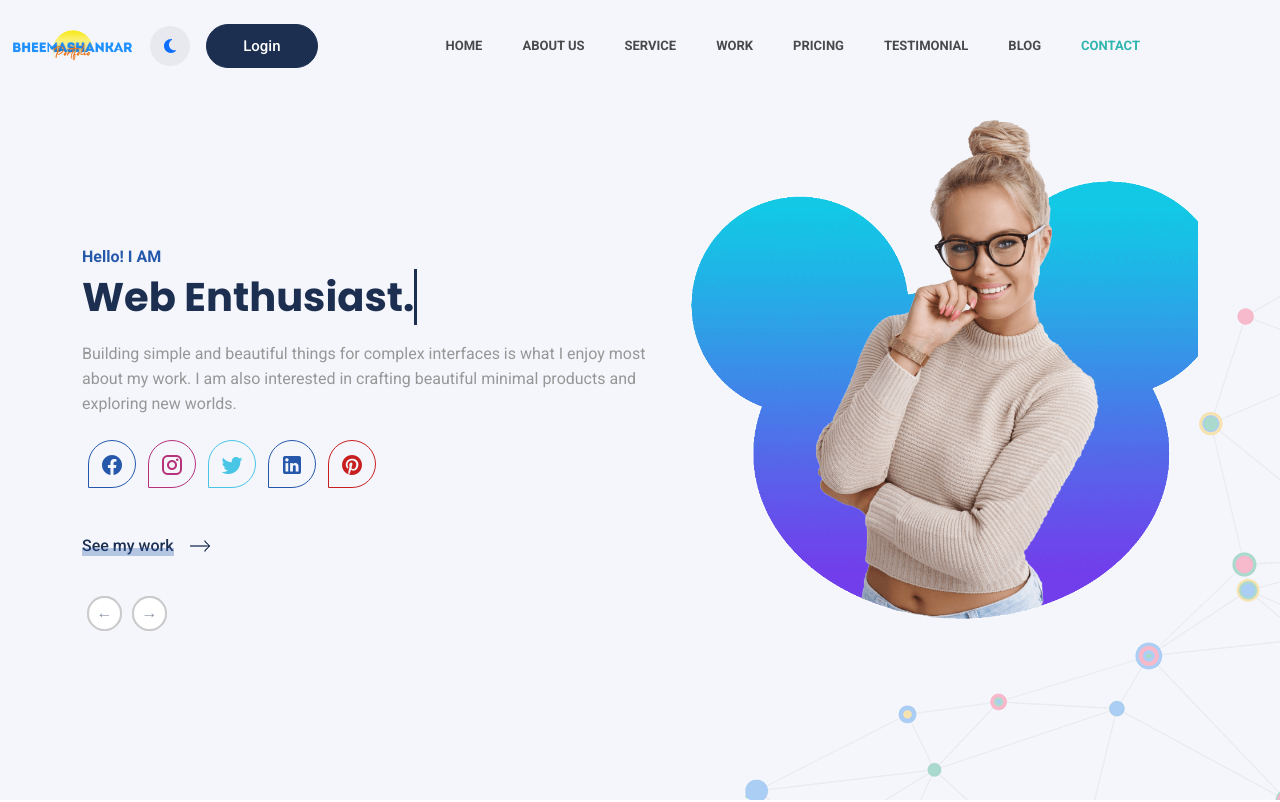
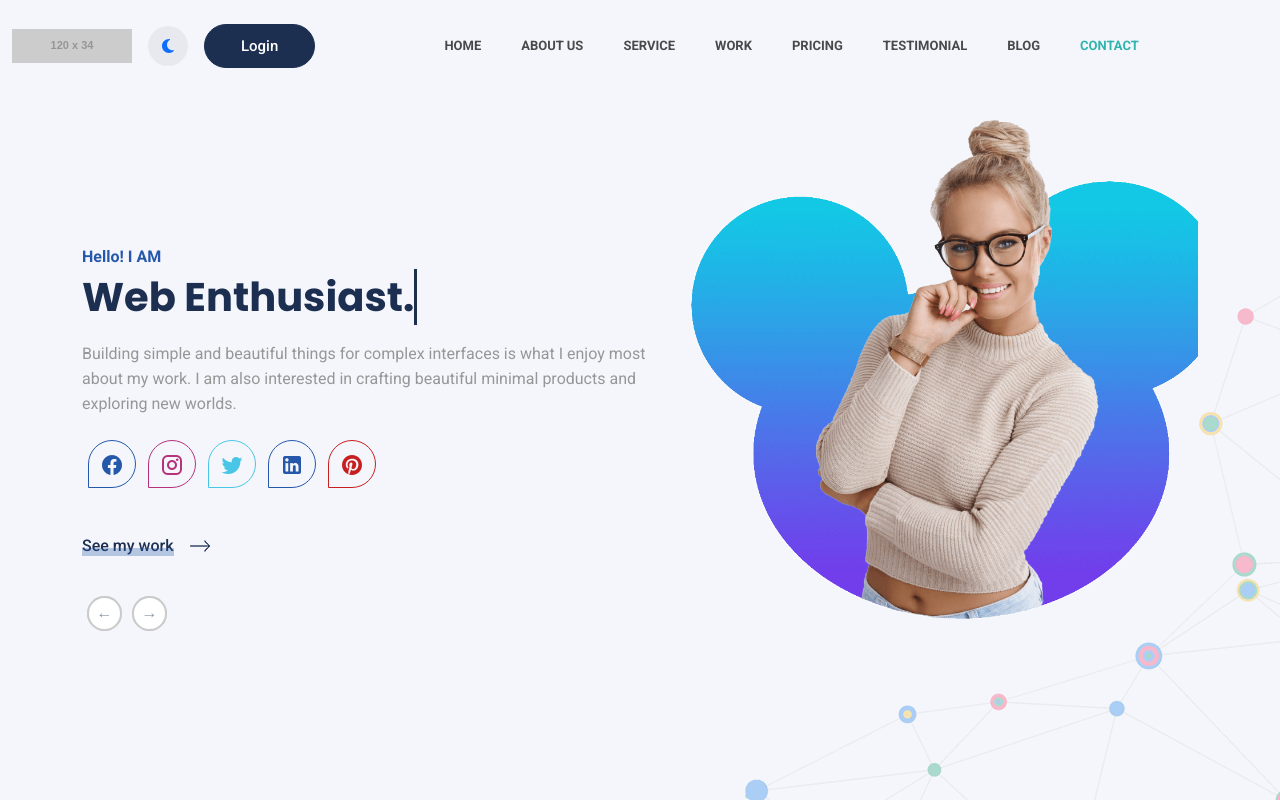
Before and after one commit to BHEEMASHANKARHRK/b, a website: page public/index.html in a window 1280 px wide. Shown: the top 802 px of the page. Drawn offline with nearby package versions, Linux system fonts and the light colour scheme; placeholder pictures from the web are drawn by us.

Commit message:
Update index.html

```diff
--- a/public/index.html
+++ b/public/index.html
@@ -85,8 +85,11 @@
     <nav class="navbar navbar-expand-lg fixed-top sticky" id="navbar">
         <div class="container-fluid custom-container">
             <a class="navbar-brand logo text-uppercase" href="index.html" id="logo-link">
-                <img src="src/images/logo-light.png" class="logo-light" alt="" height="34">
-                <img src="src/images/logo-dark.png" class="logo-dark" alt="" height="34">
+<!--                 <img src="src/images/logo-light.png" class="logo-light" alt="" height="34">
+                <img src="src/images/logo-dark.png" class="logo-dark" alt="" height="34"> -->
+
+                <img src="https://via.placeholder.com/120x34" class="logo-light" alt="" height="34">
+                <img src="https://via.placeholder.com/120x34" class="logo-dark" alt="" height="34">
             </a>
             <div class="d-flex align-items-center ms-auto">
                 <!-- Light/Dark Mode Toggle with Your Specified Icons -->
```
